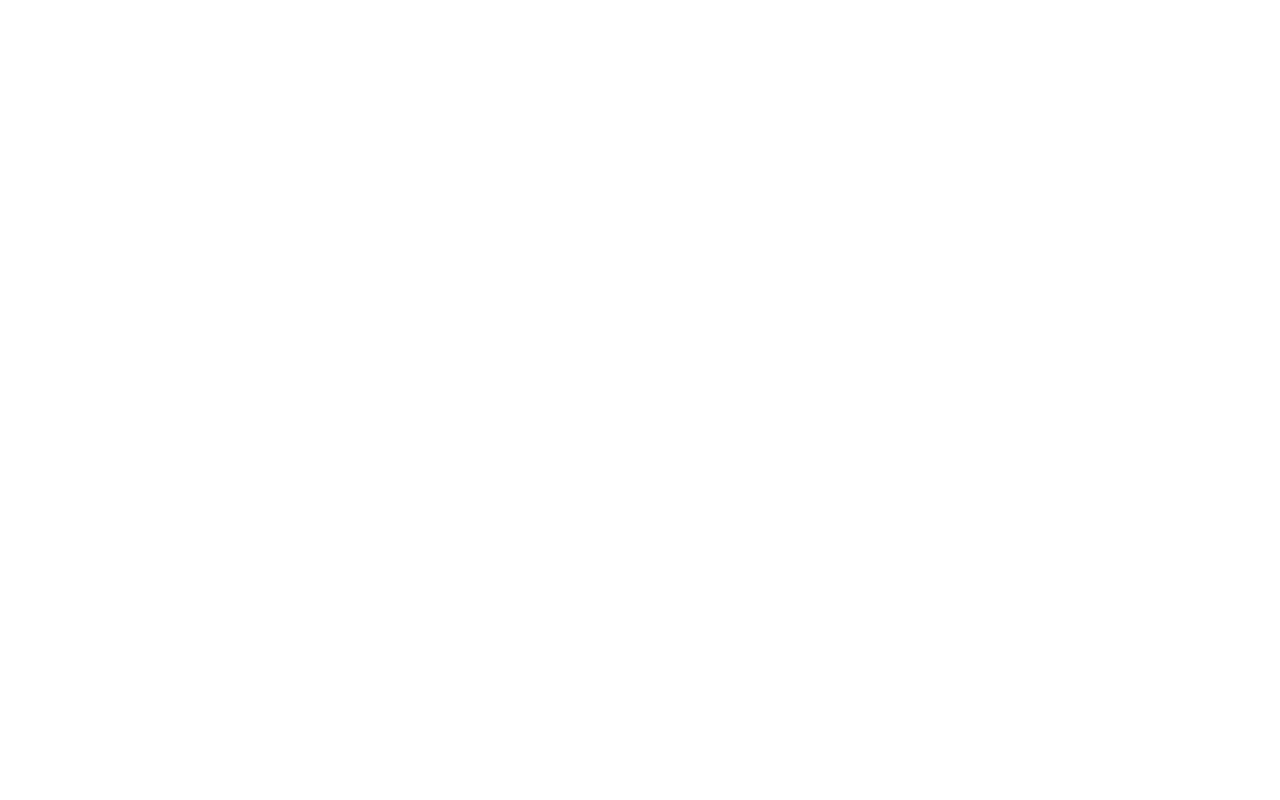
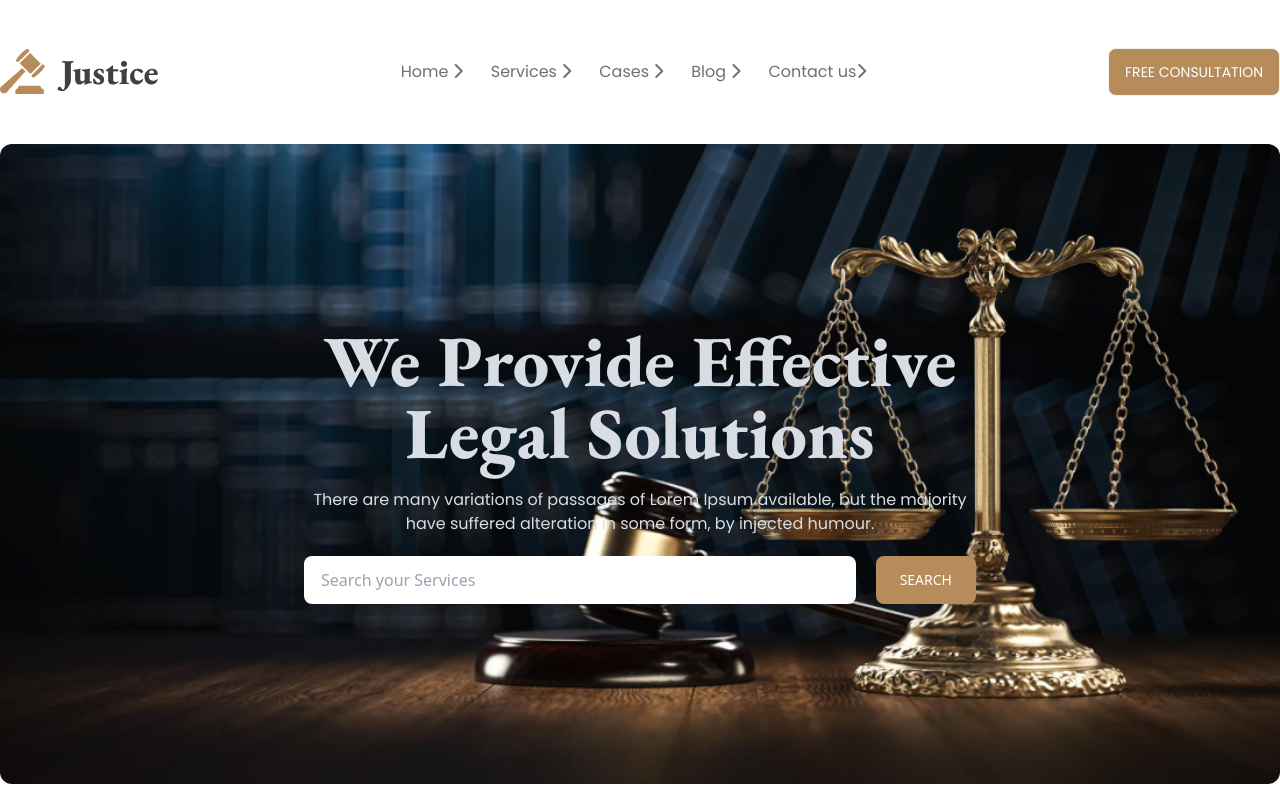
Before and after one commit to Shihab0077/legal-solution, a plain HTML site: page index.html in a window 1280 px wide. Drawn offline with nearby package versions, Linux system fonts and the light colour scheme.

Commit message:
added nav bar & banner section

```diff
--- a/index.html
+++ b/index.html
@@ -14,15 +14,62 @@
             extend: {
               colors: {
                 clifford: '#da373d',
+                'gray-color': '#707070',
+                'primary-color': '#B68C5A'
               }
             }
           }
         }
       </script>
+      <!-- font awesome -->
+      <script src="https://kit.fontawesome.com/464c52fe79.js" crossorigin="anonymous"></script>
+      <!-- Css -->
+      <style>
+        @import url('https://fonts.googleapis.com/css2?family=Poppins&display=swap');
+        /* EB GaraMond */
+        @import url('https://fonts.googleapis.com/css2?family=EB+Garamond:wght@800&display=swap');
+        .font-poppin{
+            font-family: 'Poppins', sans-serif;
+        }
+        .font-eb{
+            font-family: 'EB Garamond', serif;
+        }
+      </style>
 </head>
 <body>
-    <header >
-
+    <header class="max-w-screen-xl mt-12 mx-auto">
+        <!-- Nav Bar -->
+        <nav class="font-poppin flex justify-between items-center">
+            <div>
+                <img src="./images/logo1.png" alt="">
+            </div>
+            <div class="flex text-base gap-7 font-normal text-gray-color">
+                <p>Home <i class="fa-solid fa-chevron-right "></i></p>
+                <p>Services <i class="fa-solid fa-chevron-right "></i></p>
+                <p>Cases <i class="fa-solid fa-chevron-right "></i></p>
+                <p>Blog <i class="fa-solid fa-chevron-right "></i></p>
+                <p>Contact us<i class="fa-solid fa-chevron-right "></i></p>
+            </div>
+            <div >
+                <button class="btn  bg-primary-color text-white font-normal">Free Consultation</button>
+            </div>
+        </nav>
+        <!-- Banner Part -->
+        <section class="mt-12">
+            <div class="hero min-h-[80vh] rounded-xl" style="background-image: url(./images/banner.png); ">
+                <div class="bg-opacity-60"></div>
+                <div class="hero-content text-center text-neutral-content">
+                  <div class="max-w-2xl">
+                    <h1 class="mb-5 text-7xl font-bold font-eb ">We Provide Effective Legal Solutions</h1>
+                    <p class="mb-5 font-poppin text-base">There are many variations of passages of Lorem Ipsum available, but the majority have suffered alteration in some form, by injected humour.</p>
+                    <div class="flex gap-5">
+                        <input type="email" name="email" class="input w-full " placeholder="Search your Services" id="">
+                        <button class="btn bg-primary-color text-white font-normal border-none px-6 hover:bg-primary-color">Search</button>
+                    </div>
+                  </div>
+                </div>
+              </div>
+        </section>
     </header>
     <main>
 
```
